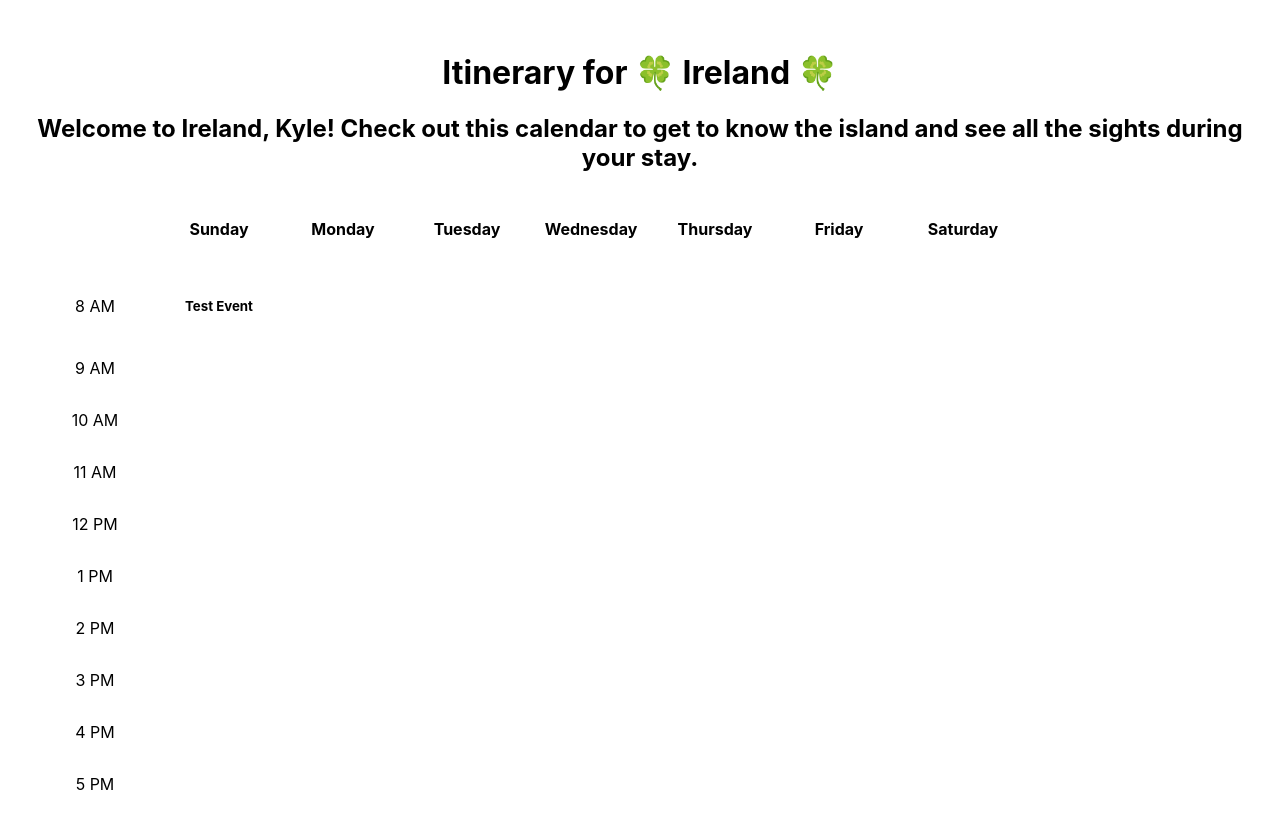
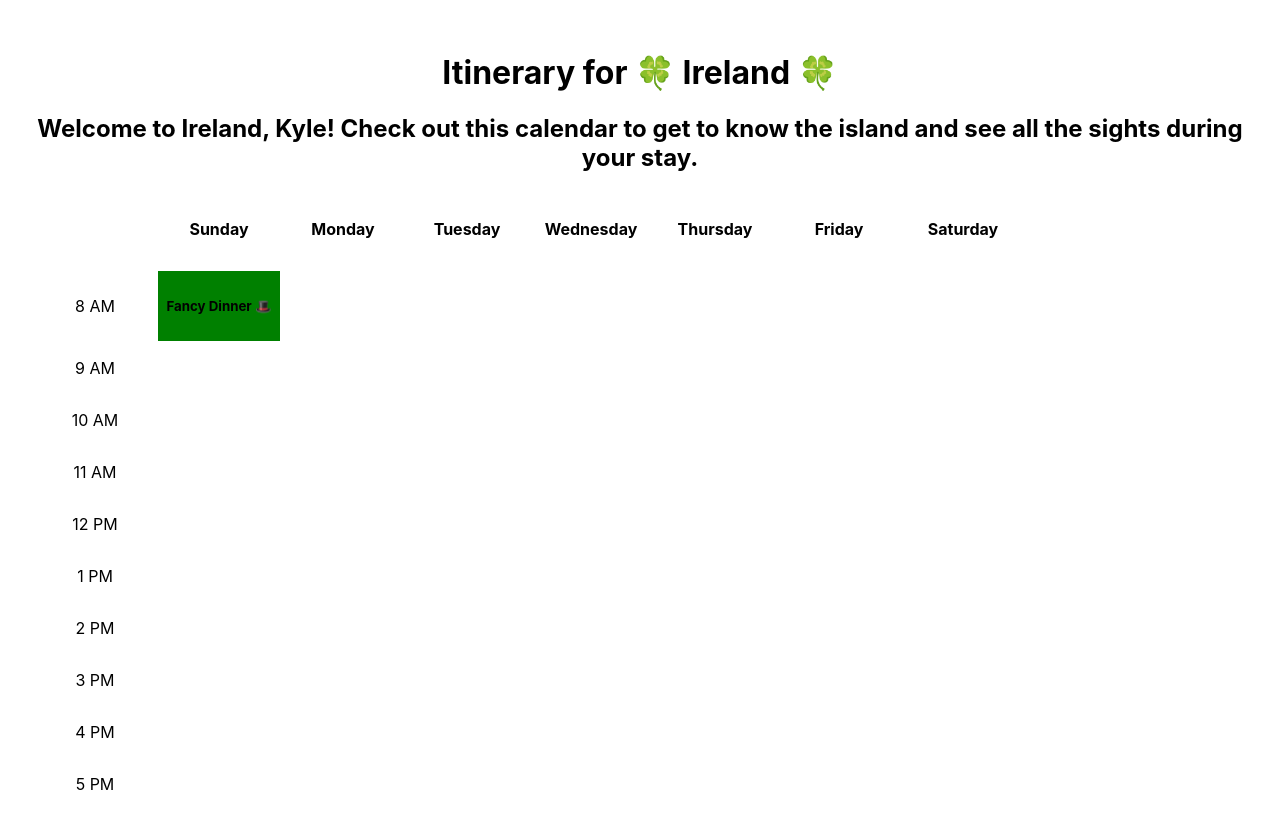
Before and after one commit to MooreKyle/Lab-1---Timetabled, a React (Vite) app: page / in a window 1280 px wide. Shown: the top 828 px of the page. Built offline with nearby package versions, Linux system fonts and the light colour scheme.

Commit message:
Step 5: Pass props to the Event Component

```diff
--- a/src/components/Calendar.jsx
+++ b/src/components/Calendar.jsx
@@ -24,7 +24,8 @@ const Calendar = () => {
           {times.map((time, index) => (
             <tr key={time}>
               <td className="time">{time}</td>
-              {index === 0 ? <Event event="Test Event" /> : <td></td>} {/* Only the first row has an event */}
+              {/* Conditionally render the Event component with props */}
+              {index === 0 ? <Event event="Fancy Dinner 🎩" color="green" /> : <td></td>}
               <td></td> {/* Monday */}
               <td></td> {/* Tuesday */}
               <td></td> {/* Wednesday */}
--- a/src/components/Event.jsx
+++ b/src/components/Event.jsx
@@ -1,9 +1,14 @@
 import React from "react";
 
 const Event = (props) => {
+  // Apply the background color using the color prop
+  const eventStyle = {
+    backgroundColor: props.color,
+  };
+
   return (
-    <td className="Event">
-      <h5>{props.event}</h5> {/* Displaying the event name passed as a prop */}
+    <td className="Event" style={eventStyle}>
+      <h5>{props.event}</h5> {/* Use the event prop to display the event name */}
     </td>
   );
 }
```
